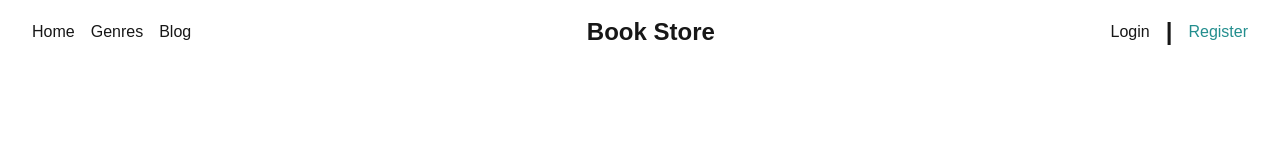
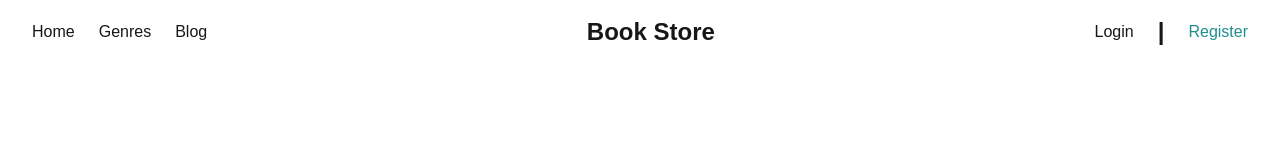
Before and after one commit to TsinatYilma/book-store, a Next.js app: page / in a window 1280 px wide. Shown: the top 147 px of the page. Built offline with nearby package versions, Linux system fonts and the light colour scheme; a web font is replaced by a local one.

Commit message:
for deployment

```diff
--- a/app/page.tsx
+++ b/app/page.tsx
@@ -7,7 +7,7 @@
   return (
     <div className="flex min-h-screen flex-col items-center ">
       <header className="flex p-4 pl-8 pr-8 w-full justify-between items-center mb-18">
-         <div className="flex gap-4">
+         <div className="flex gap-6">
            <Link href="/">Home</Link>
            <Link href="/genres">Genres</Link>
            <Link href="/blog">Blog</Link>
@@ -15,7 +15,7 @@
          <div className="">
           <h1 className="text-2xl font-bold">Book Store</h1>
          </div>
-         <div className="flex gap-4  items-center">
+         <div className="flex gap-6  items-center">
            <Link href="/login">Login</Link>
            <p className="font-bold text-2xl flex items-center">|</p>
            <Link className="text-[#238E8E]" href="/signup">Register</Link>
--- a/app/ui/fonts.ts
+++ b/app/ui/fonts.ts
@@ -1,6 +1,7 @@
 import {Gabarito, Handlee} from "next/font/google";
 
 export const gabarito = Gabarito({
+  subsets: ['latin'],
   weight: ['400', '700', '800'], })
 
 export const handlee = Handlee({
```
Also changed, not shown: app/lib/placeholde.ts (added).
